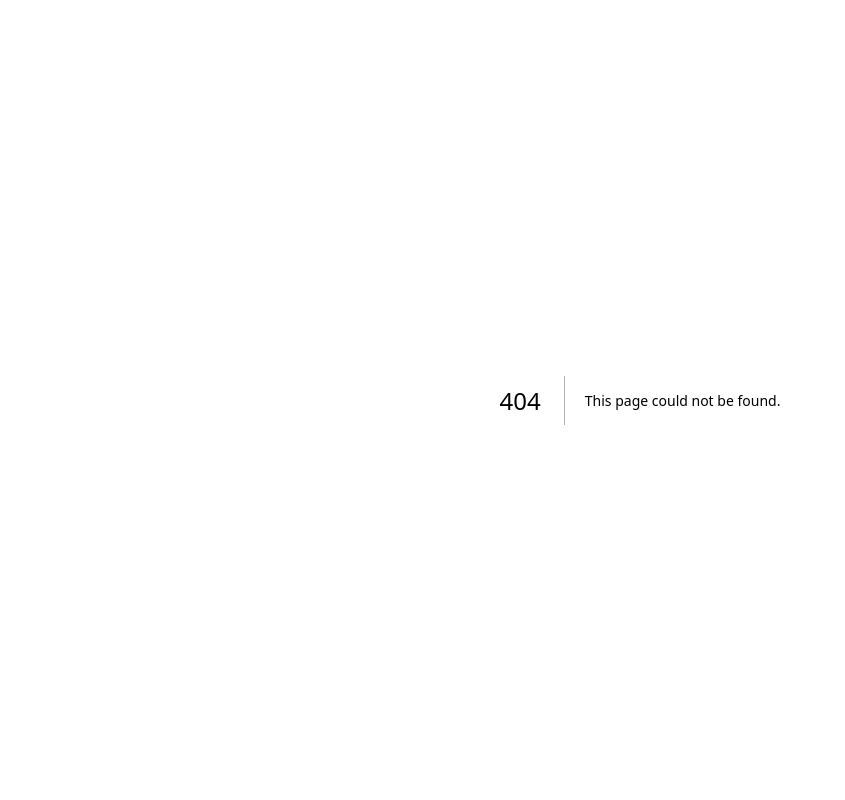
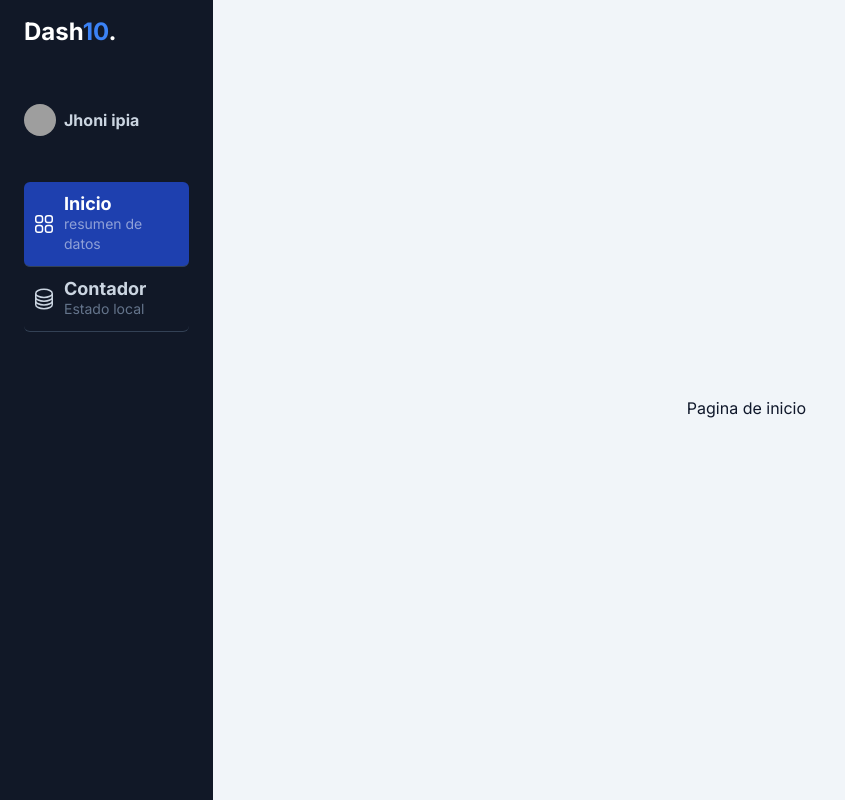
Before and after one commit to Jhonii10/dash-10, a Next.js app: page /dashboard in a window 1280 px wide. Before the commit this address had no page. Shown: the whole page, without its empty margins (0-845 px from the left). Built offline with nearby package versions, Linux system fonts and the light colour scheme; grey boxes are pictures that could not be loaded.

Commit message:
adding page of home

```diff
--- /dev/null
+++ b/src/app/components/Sidebar.tsx
@@ -0,0 +1,94 @@
+/* eslint-disable @next/next/no-img-element */
+import React from 'react'
+
+export const Sidebar = () => {
+  return (
+    <div
+        id="menu"
+        className="bg-gray-900 min-h-screen z-10 text-slate-300 w-64  left-0 h-screen overflow-y-scroll"
+      >
+        <div id="logo" className="my-4 px-6">
+          <h1 className="text-lg md:text-2xl font-bold text-white">
+            Dash<span className="text-blue-500">10</span>.
+          </h1>
+        </div>
+        <div id="profile" className="px-6 py-10">
+          <a href="#" className="inline-flex space-x-2 items-center">
+            <span>
+              <img
+                className="rounded-full w-8 h-8"
+                src="https://www.jhoniipia.com/assets/me.png"
+                alt=""
+              />
+            </span>
+            <span className="text-sm md:text-base font-bold">
+              Jhoni ipia
+            </span>
+          </a>
+        </div>
+    <div id="nav" className="w-full px-6">
+          <a
+            href="#"
+            className="w-full px-2 inline-flex space-x-2 items-center border-b border-slate-700 py-3 bg-blue-800 hover:bg-white/5 transition ease-linear duration-150 rounded-md"
+          >
+            <div>
+              <svg
+                xmlns="http://www.w3.org/2000/svg"
+                fill="none"
+                viewBox="0 0 24 24"
+                strokeWidth="1.5"
+                stroke="currentColor"
+                className="w-6 h-6 text-white"
+              >
+                <path
+                  strokeLinecap="round"
+                  strokeLinejoin="round"
+                  d="M3.75 6A2.25 2.25 0 016 3.75h2.25A2.25 2.25 0 0110.5 6v2.25a2.25 2.25 0 01-2.25 2.25H6a2.25 2.25 0 01-2.25-2.25V6zM3.75 15.75A2.25 2.25 0 016 13.5h2.25a2.25 2.25 0 012.25 2.25V18a2.25 2.25 0 01-2.25 2.25H6A2.25 2.25 0 013.75 18v-2.25zM13.5 6a2.25 2.25 0 012.25-2.25H18A2.25 2.25 0 0120.25 6v2.25A2.25 2.25 0 0118 10.5h-2.25a2.25 2.25 0 01-2.25-2.25V6zM13.5 15.75a2.25 2.25 0 012.25-2.25H18a2.25 2.25 0 012.25 2.25V18A2.25 2.25 0 0118 20.25h-2.25A2.25 2.25 0 0113.5 18v-2.25z"
+                />
+              </svg>
+            </div>
+            <div className="flex flex-col">
+              <span className="text-lg font-bold leading-5 text-white">
+                Inicio
+              </span>
+              <span className="text-sm text-white/50 hidden md:block">
+                resumen de datos
+              </span>
+            </div>
+          </a>
+          <a
+            href="#"
+            className="w-full px-2 inline-flex space-x-2 items-center border-b border-slate-700 py-3 hover:bg-white/5 transition ease-linear duration-150 rounded-md"
+          >
+            <div>
+              <svg
+                xmlns="http://www.w3.org/2000/svg"
+                fill="none"
+                viewBox="0 0 24 24"
+                strokeWidth="1.5"
+                stroke="currentColor"
+                className="w-6 h-6 "
+              >
+                <path
+                  strokeLinecap="round"
+                  strokeLinejoin="round"
+                  d="M20.25 6.375c0 2.278-3.694 4.125-8.25 4.125S3.75 8.653 3.75 6.375m16.5 0c0-2.278-3.694-4.125-8.25-4.125S3.75 4.097 3.75 6.375m16.5 0v11.25c0 2.278-3.694 4.125-8.25 4.125s-8.25-1.847-8.25-4.125V6.375m16.5 0v3.75m-16.5-3.75v3.75m16.5 0v3.75C20.25 16.153 16.556 18 12 18s-8.25-1.847-8.25-4.125v-3.75m16.5 0c0 2.278-3.694 4.125-8.25 4.125s-8.25-1.847-8.25-4.125"
+                />
+              </svg>
+            </div>
+            <div className="flex flex-col ">
+              <span className="text-lg text-slate-300 font-bold leading-5 ">
+                Contador
+              </span>
+              <span className="text-sm text-slate-500 hidden md:block">
+                Estado local
+              </span>
+            </div>
+          </a>
+
+
+
+        </div>
+        </div>
+  )
+}
--- /dev/null
+++ b/src/app/components/index.tsx
@@ -0,0 +1 @@
+export {Sidebar} from './Sidebar';
--- /dev/null
+++ b/src/app/dashboard/layout.tsx
@@ -0,0 +1,22 @@
+/* eslint-disable @next/next/no-img-element */
+
+import { Sidebar } from "../components";
+
+
+export default function DashboardLayout({
+ children
+}: {
+ children: React.ReactNode;
+}) {
+  return (
+
+   <div className="bg-slate-100 overflow-y-scroll w-screen h-screen antialiased text-slate-300 selection:bg-blue-600 selection:text-white ">
+        <div className="flex ">
+            <Sidebar/>
+            <div className="p-2 w-full text-slate-900">
+                {children}
+            </div>
+        </div>
+    </div>
+  );
+}
--- /dev/null
+++ b/src/app/dashboard/page.tsx
@@ -0,0 +1,9 @@
+import React from 'react'
+
+export default function DashboardPage() {
+  return (
+    <main className="flex min-h-screen flex-col items-center justify-center p-24">
+      Pagina de inicio
+    </main>
+  )
+}
```
